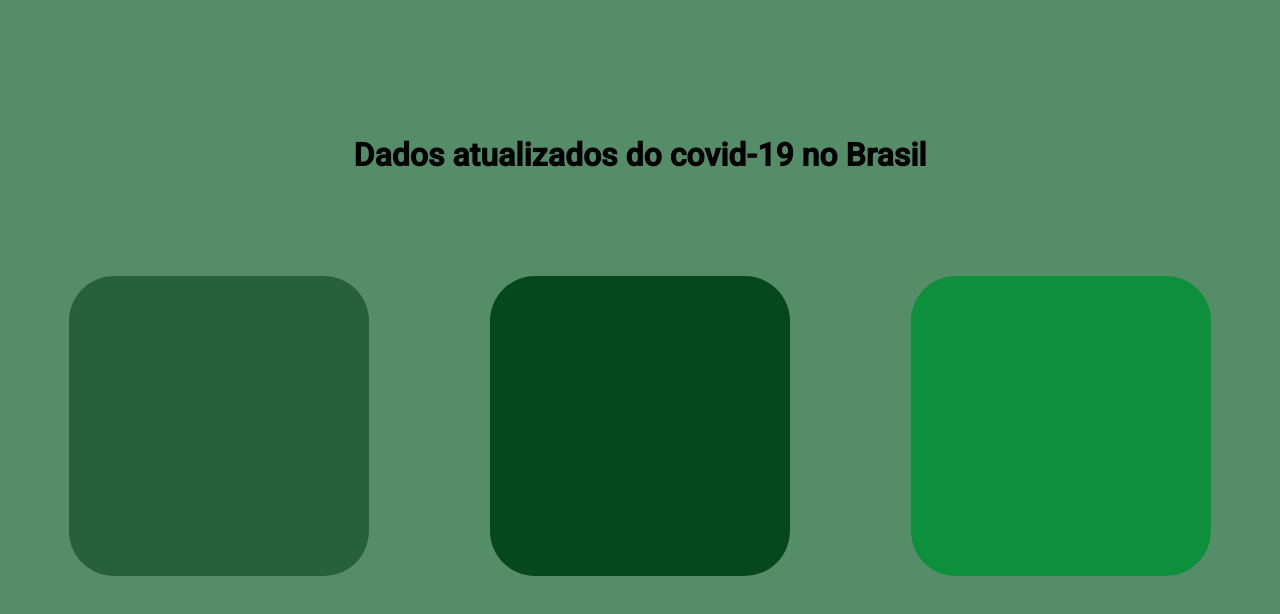
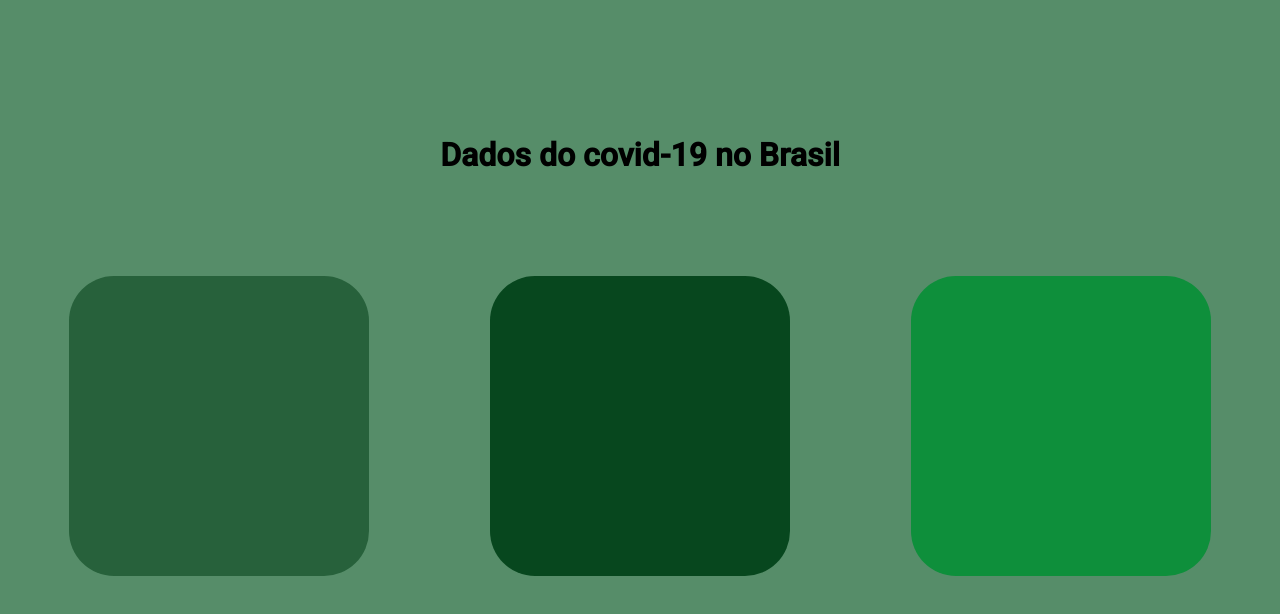
Before and after one commit to daygds12/api_covid-19, a plain HTML site: page index.html in a window 1280 px wide. Drawn offline with nearby package versions, Linux system fonts and the light colour scheme; no server answers.

Commit message:
alterando h1

```diff
--- a/index.html
+++ b/index.html
@@ -10,7 +10,7 @@
 </head>
 
 <body>
-    <h1>Dados atualizados do covid-19 no Brasil</h1>
+    <h1>Dados do covid-19 no Brasil</h1>
 
     <div class="pincipal">
         <div class="container1"></div>
```
